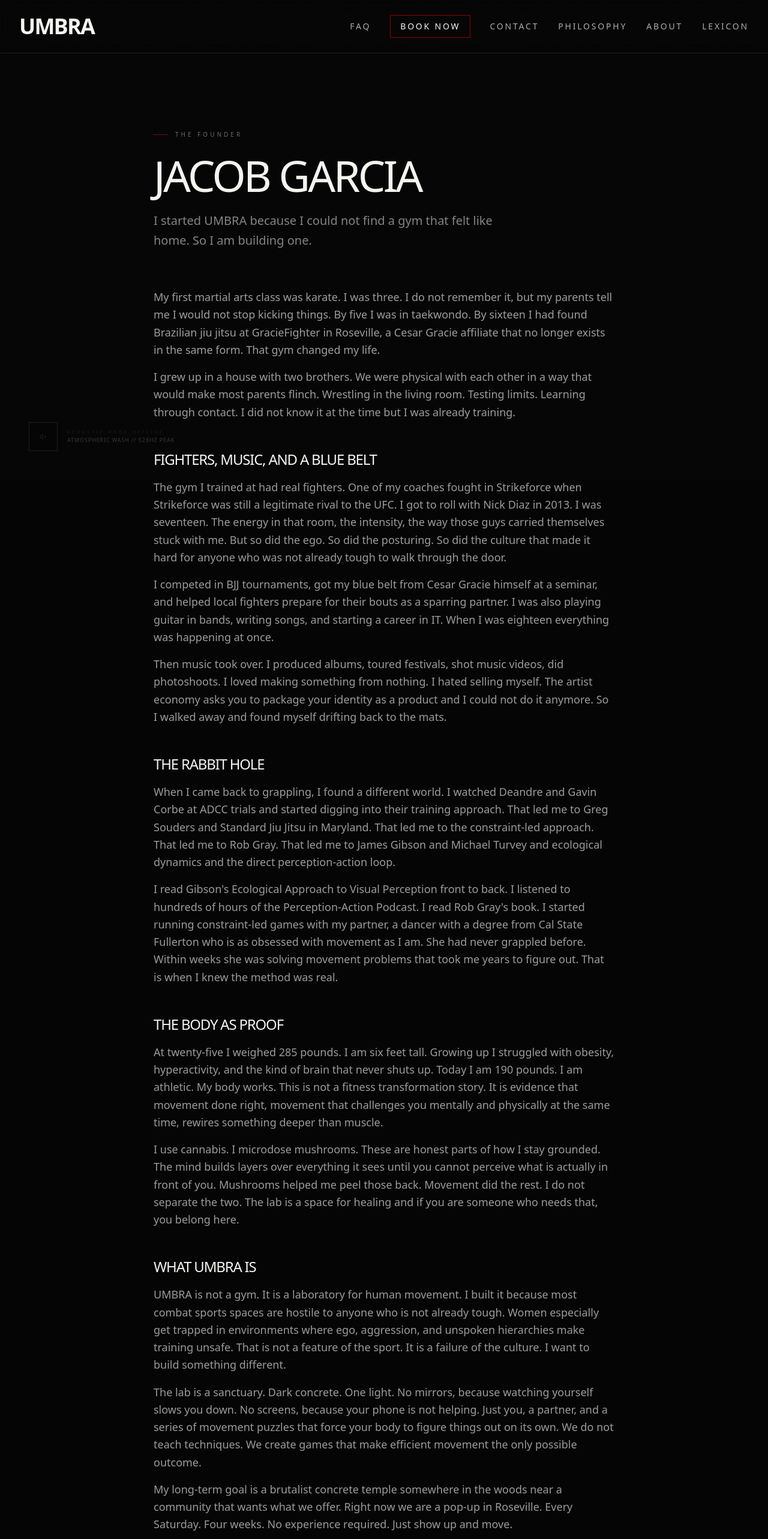
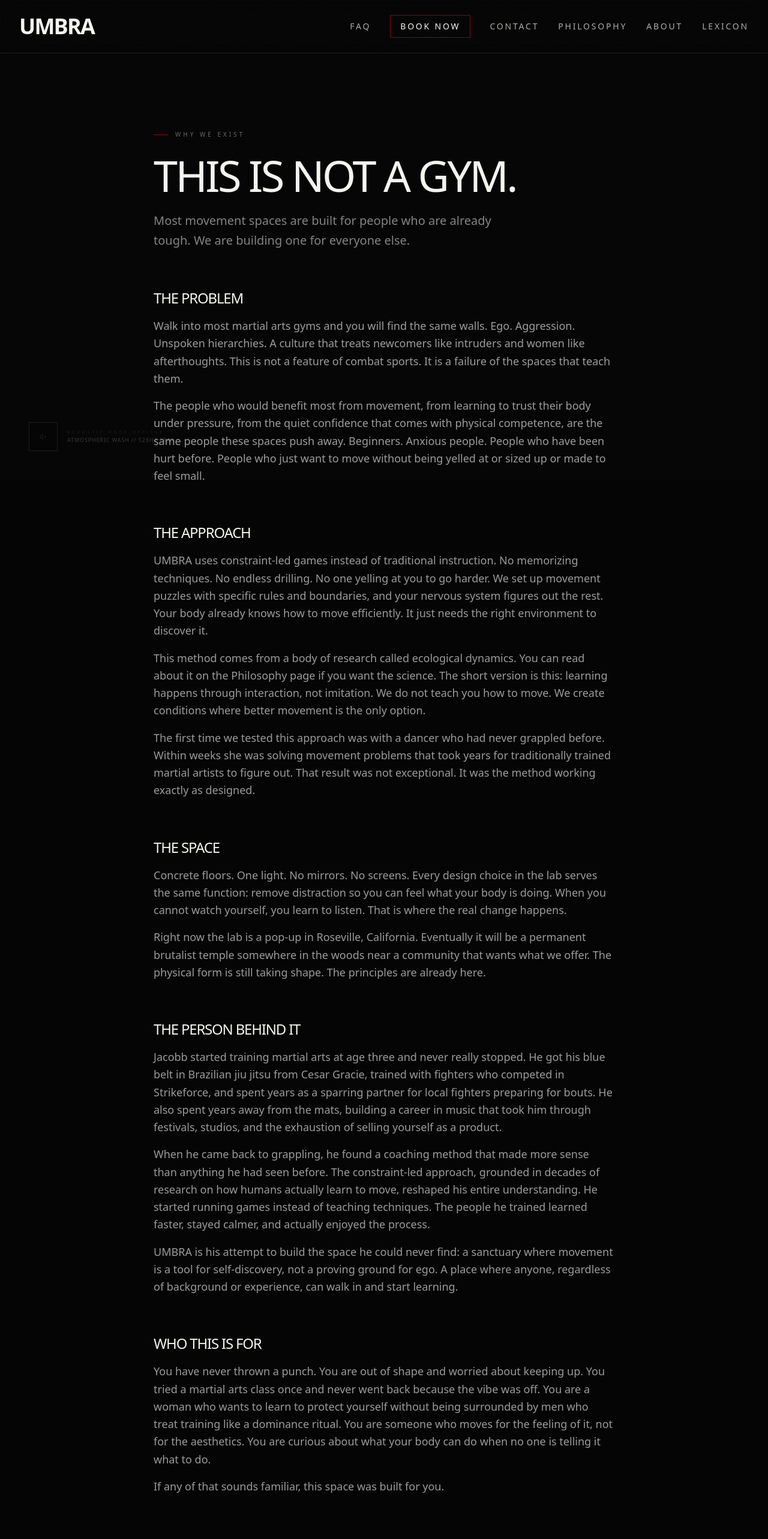
Before and after one commit to umbra-jaco/umbra-movement-lab, a Next.js app: page /about in a window 1280 px wide. Shown: the top 2566 px of the page at 60% size. Built offline with nearby package versions, Linux system fonts and the light colour scheme.

Commit message:
fix: about page rewritten with mission-first focus

```diff
--- a/app/about/page.jsx
+++ b/app/about/page.jsx
@@ -2,7 +2,7 @@ import Link from 'next/link';
 
 export const metadata = {
     title: "About | UMBRA Movement Lab",
-    description: "Jacob Garcia started UMBRA after 14 years of martial arts, a music career, and a deep obsession with how humans actually learn to move.",
+    description: "UMBRA exists because most movement spaces are not built for the people who need them most. We are changing that.",
 };
 
 export default function AboutPage() {
@@ -14,77 +14,77 @@ export default function AboutPage() {
                     <div className="flex items-center gap-3 mb-6">
                         <div className="w-6 h-[1px] bg-visceral-crimson"></div>
                         <span className="font-clinical text-[10px] tracking-[0.4em] uppercase text-white/40">
-                            The Founder
+                            Why We Exist
                         </span>
                     </div>
                     <h1 className="font-kinetic text-5xl md:text-7xl uppercase tracking-tighter text-albedo mb-6">
-                        Jacob Garcia
+                        This Is Not a Gym.
                     </h1>
                     <p className="font-sans text-xl text-white/50 max-w-xl leading-relaxed">
-                        I started UMBRA because I could not find a gym that felt like home. So I am building one.
+                        Most movement spaces are built for people who are already tough. We are building one for everyone else.
                     </p>
                 </header>
 
-                <article className="space-y-12 font-sans text-white/60 leading-relaxed text-base md:text-lg">
+                <article className="space-y-16 font-sans text-white/60 leading-relaxed text-base md:text-lg">
 
                     <section className="space-y-4">
+                        <h2 className="font-kinetic text-2xl uppercase tracking-tighter text-albedo">The Problem</h2>
                         <p>
-                            My first martial arts class was karate. I was three. I do not remember it, but my parents tell me I would not stop kicking things. By five I was in taekwondo. By sixteen I had found Brazilian jiu jitsu at GracieFighter in Roseville, a Cesar Gracie affiliate that no longer exists in the same form. That gym changed my life.
+                            Walk into most martial arts gyms and you will find the same walls. Ego. Aggression. Unspoken hierarchies. A culture that treats newcomers like intruders and women like afterthoughts. This is not a feature of combat sports. It is a failure of the spaces that teach them.
                         </p>
                         <p>
-                            I grew up in a house with two brothers. We were physical with each other in a way that would make most parents flinch. Wrestling in the living room. Testing limits. Learning through contact. I did not know it at the time but I was already training.
+                            The people who would benefit most from movement, from learning to trust their body under pressure, from the quiet confidence that comes with physical competence, are the same people these spaces push away. Beginners. Anxious people. People who have been hurt before. People who just want to move without being yelled at or sized up or made to feel small.
                         </p>
                     </section>
 
                     <section className="space-y-4">
-                        <h2 className="font-kinetic text-2xl uppercase tracking-tighter text-albedo">Fighters, Music, and a Blue Belt</h2>
+                        <h2 className="font-kinetic text-2xl uppercase tracking-tighter text-albedo">The Approach</h2>
                         <p>
-                            The gym I trained at had real fighters. One of my coaches fought in Strikeforce when Strikeforce was still a legitimate rival to the UFC. I got to roll with Nick Diaz in 2013. I was seventeen. The energy in that room, the intensity, the way those guys carried themselves stuck with me. But so did the ego. So did the posturing. So did the culture that made it hard for anyone who was not already tough to walk through the door.
+                            UMBRA uses constraint-led games instead of traditional instruction. No memorizing techniques. No endless drilling. No one yelling at you to go harder. We set up movement puzzles with specific rules and boundaries, and your nervous system figures out the rest. Your body already knows how to move efficiently. It just needs the right environment to discover it.
                         </p>
                         <p>
-                            I competed in BJJ tournaments, got my blue belt from Cesar Gracie himself at a seminar, and helped local fighters prepare for their bouts as a sparring partner. I was also playing guitar in bands, writing songs, and starting a career in IT. When I was eighteen everything was happening at once.
+                            This method comes from a body of research called ecological dynamics. You can read about it on the Philosophy page if you want the science. The short version is this: learning happens through interaction, not imitation. We do not teach you how to move. We create conditions where better movement is the only option.
                         </p>
                         <p>
-                            Then music took over. I produced albums, toured festivals, shot music videos, did photoshoots. I loved making something from nothing. I hated selling myself. The artist economy asks you to package your identity as a product and I could not do it anymore. So I walked away and found myself drifting back to the mats.
+                            The first time we tested this approach was with a dancer who had never grappled before. Within weeks she was solving movement problems that took years for traditionally trained martial artists to figure out. That result was not exceptional. It was the method working exactly as designed.
                         </p>
                     </section>
 
                     <section className="space-y-4">
-                        <h2 className="font-kinetic text-2xl uppercase tracking-tighter text-albedo">The Rabbit Hole</h2>
+                        <h2 className="font-kinetic text-2xl uppercase tracking-tighter text-albedo">The Space</h2>
                         <p>
-                            When I came back to grappling, I found a different world. I watched Deandre and Gavin Corbe at ADCC trials and started digging into their training approach. That led me to Greg Souders and Standard Jiu Jitsu in Maryland. That led me to the constraint-led approach. That led me to Rob Gray. That led me to James Gibson and Michael Turvey and ecological dynamics and the direct perception-action loop.
+                            Concrete floors. One light. No mirrors. No screens. Every design choice in the lab serves the same function: remove distraction so you can feel what your body is doing. When you cannot watch yourself, you learn to listen. That is where the real change happens.
                         </p>
                         <p>
-                            I read Gibson's Ecological Approach to Visual Perception front to back. I listened to hundreds of hours of the Perception-Action Podcast. I read Rob Gray's book. I started running constraint-led games with my partner, a dancer with a degree from Cal State Fullerton who is as obsessed with movement as I am. She had never grappled before. Within weeks she was solving movement problems that took me years to figure out. That is when I knew the method was real.
+                            Right now the lab is a pop-up in Roseville, California. Eventually it will be a permanent brutalist temple somewhere in the woods near a community that wants what we offer. The physical form is still taking shape. The principles are already here.
                         </p>
                     </section>
 
                     <section className="space-y-4">
-                        <h2 className="font-kinetic text-2xl uppercase tracking-tighter text-albedo">The Body as Proof</h2>
+                        <h2 className="font-kinetic text-2xl uppercase tracking-tighter text-albedo">The Person Behind It</h2>
                         <p>
-                            At twenty-five I weighed 285 pounds. I am six feet tall. Growing up I struggled with obesity, hyperactivity, and the kind of brain that never shuts up. Today I am 190 pounds. I am athletic. My body works. This is not a fitness transformation story. It is evidence that movement done right, movement that challenges you mentally and physically at the same time, rewires something deeper than muscle.
+                            Jacobb started training martial arts at age three and never really stopped. He got his blue belt in Brazilian jiu jitsu from Cesar Gracie, trained with fighters who competed in Strikeforce, and spent years as a sparring partner for local fighters preparing for bouts. He also spent years away from the mats, building a career in music that took him through festivals, studios, and the exhaustion of selling yourself as a product.
                         </p>
                         <p>
-                            I use cannabis. I microdose mushrooms. These are honest parts of how I stay grounded. The mind builds layers over everything it sees until you cannot perceive what is actually in front of you. Mushrooms helped me peel those back. Movement did the rest. I do not separate the two. The lab is a space for healing and if you are someone who needs that, you belong here.
+                            When he came back to grappling, he found a coaching method that made more sense than anything he had seen before. The constraint-led approach, grounded in decades of research on how humans actually learn to move, reshaped his entire understanding. He started running games instead of teaching techniques. The people he trained learned faster, stayed calmer, and actually enjoyed the process.
+                        </p>
+                        <p>
+                            UMBRA is his attempt to build the space he could never find: a sanctuary where movement is a tool for self-discovery, not a proving ground for ego. A place where anyone, regardless of background or experience, can walk in and start learning.
                         </p>
                     </section>
 
                     <section className="space-y-4">
-                        <h2 className="font-kinetic text-2xl uppercase tracking-tighter text-albedo">What UMBRA Is</h2>
+                        <h2 className="font-kinetic text-2xl uppercase tracking-tighter text-albedo">Who This Is For</h2>
                         <p>
-                            UMBRA is not a gym. It is a laboratory for human movement. I built it because most combat sports spaces are hostile to anyone who is not already tough. Women especially get trapped in environments where ego, aggression, and unspoken hierarchies make training unsafe. That is not a feature of the sport. It is a failure of the culture. I want to build something different.
+                            You have never thrown a punch. You are out of shape and worried about keeping up. You tried a martial arts class once and never went back because the vibe was off. You are a woman who wants to learn to protect yourself without being surrounded by men who treat training like a dominance ritual. You are someone who moves for the feeling of it, not for the aesthetics. You are curious about what your body can do when no one is telling it what to do.
                         </p>
                         <p>
-                            The lab is a sanctuary. Dark concrete. One light. No mirrors, because watching yourself slows you down. No screens, because your phone is not helping. Just you, a partner, and a series of movement puzzles that force your body to figure things out on its own. We do not teach techniques. We create games that make efficient movement the only possible outcome.
-                        </p>
-                        <p>
-                            My long-term goal is a brutalist concrete temple somewhere in the woods near a community that wants what we offer. Right now we are a pop-up in Roseville. Every Saturday. Four weeks. No experience required. Just show up and move.
+                            If any of that sounds familiar, this space was built for you.
                         </p>
                     </section>
 
                 </article>
 
-                {/* CTA */}
                 <div className="mt-20 pt-12 border-t border-white/5 flex flex-col items-center text-center gap-6">
                     <h2 className="font-kinetic text-2xl uppercase tracking-tighter text-albedo">
                         Come See What It Feels Like
```
